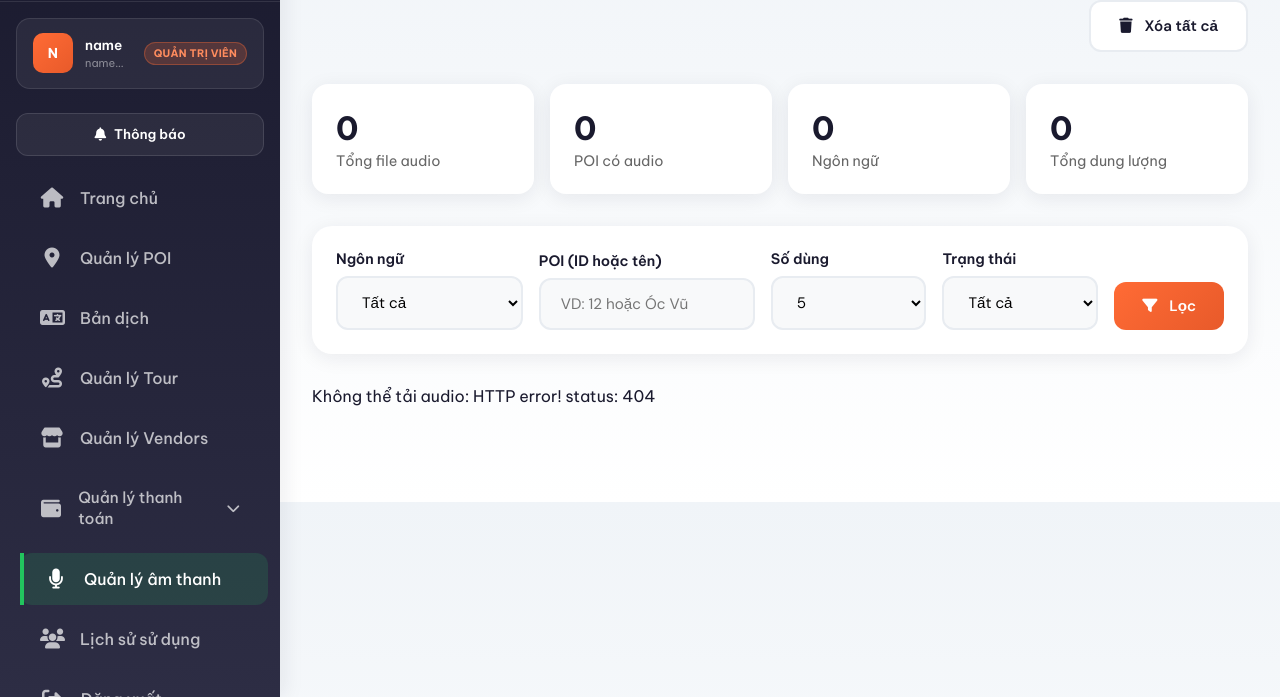
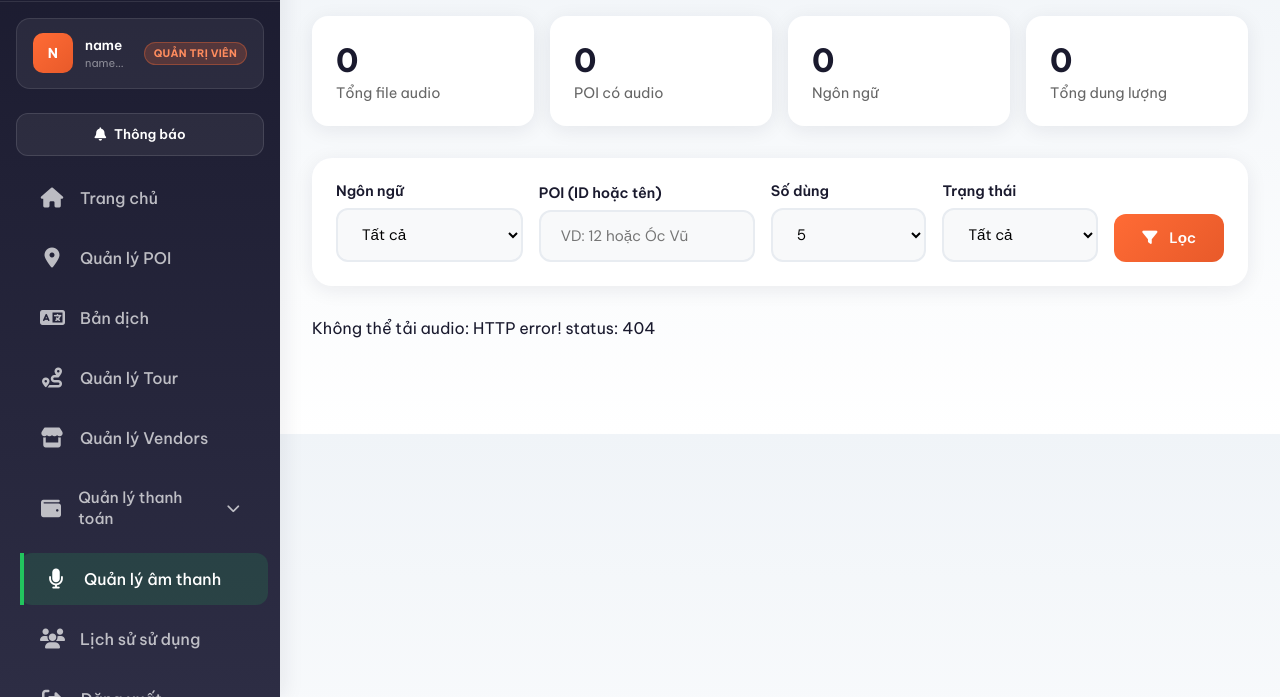
Before and after one commit to NgNguyenChuong/street_food, a plain HTML site: page API/StreetFoodNarrator.API/wwwroot/audio-list.html in a window 1280 px wide. Shown: the part 103-800 px from the top of the page. Drawn offline with nearby package versions, Linux system fonts and the light colour scheme; no server answers; sample sign-in values are in the browser's storage.

Commit message:
delete all audio rejected

```diff
--- a/API/StreetFoodNarrator.API/wwwroot/audio-list.html
+++ b/API/StreetFoodNarrator.API/wwwroot/audio-list.html
@@ -891,13 +891,6 @@
                 </button>
             </div>
         </div>
-        <div class="bulk-actions">
-            <button class="btn btn-outline" onclick="deleteAllFiltered()">
-                <i class="fas fa-trash"></i>
-                <span>Xóa tất cả</span>
-            </button>
-        </div>
-
         <!-- Stats Bar -->
         <div class="stats-bar">
             <div class="stat-item">
@@ -1677,41 +1670,6 @@
         }
     }
 
-    async function deleteAllFiltered() {
-        const ok = await showConfirm('Xóa tất cả audio theo bộ lọc hiện tại?');
-        if (!ok) return;
-        try {
-            const poiInput = currentPoiQuery.trim();
-            const poiId = poiInput && /^\d+$/.test(poiInput) ? parseInt(poiInput, 10) : null;
-            const poiName = poiInput && !poiId ? poiInput : null;
-            const fetchSize = Math.max(groupsPerPage * 4, 200);
-            const first = await api.getAudioList(
-                1,
-                fetchSize,
-                currentLanguage || null,
-                poiId,
-                currentStatus || null,
-                poiName
-            );
-            const total = first.total || (first.data || []).length;
-            const full = await api.getAudioList(
-                1,
-                total || 1000,
-                currentLanguage || null,
-                poiId,
-                currentStatus || null,
-                poiName
-            );
-            const all = full.data || [];
-            for (const a of all) {
-                try { await api.deleteAudio(a.audioContent_ID); } catch {}
-            }
-            loadAudios();
-        } catch (error) {
-            showConfirm('Lỗi khi xóa tất cả: ' + error.message, true);
-        }
-    }
-
     function showConfirm(message, infoOnly = false) {
         if (window.UiFeedback?.confirm) {
             return window.UiFeedback.confirm(message || '', {
```
